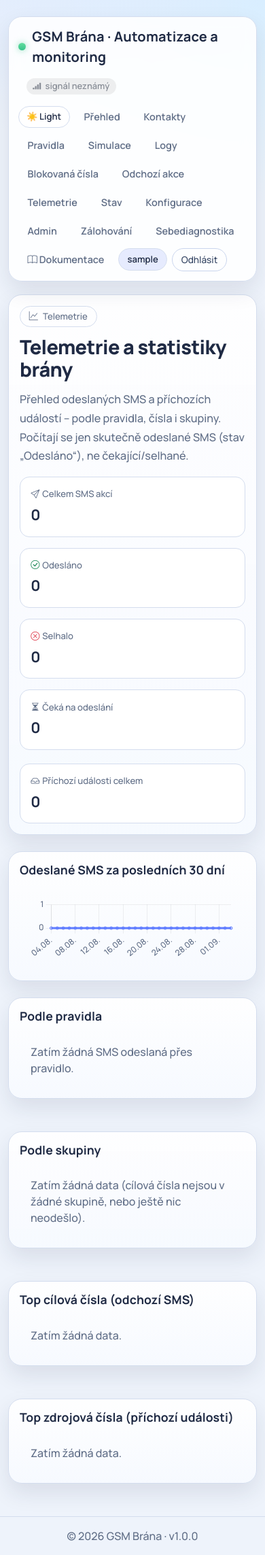
After one commit to denyduck/gsm_gate, a Django app: page /dashboard/telemetrie/ in a window 390 px wide. The commit adds this page. Shown: the whole page at 68% size. Run offline with Django 5.2, Linux system fonts and the light colour scheme; the visitor is signed in with stand-in values (Sample User, id 1); data that the repository does not hold is empty; some libraries are stand-ins or nearby versions.

Commit message:
feat: add telemetry/monitoring page with charts (Chart.js)
New "Telemetrie" page: summary counts (total/sent/failed/pending SMS,
total incoming events), a 30-day daily send trend, and breakdowns by
rule, target number, source number and group. Group breakdown resolves
each OutgoingAction's target_number back to PhoneNumber -> its groups,
since OutgoingAction only stores the raw number, not a group FK.

Also fixes a leftover "SIM7000" label on the dashboard stat card from
before the Calyx hardware migration.

```diff
--- a/django_app/dashboard/templates/dashboard/dashboard.html
+++ b/django_app/dashboard/templates/dashboard/dashboard.html
@@ -29,7 +29,7 @@
         <div class="col-md-3">
             <div class="card-stat">
                 <div class="label"><i class="bi bi-cpu me-1"></i>Modem</div>
-                <div class="value">SIM7000</div>
+                <div class="value">Calyx 4G</div>
             </div>
         </div>
         <div class="col-md-3">
--- /dev/null
+++ b/django_app/dashboard/templates/dashboard/telemetry.html
@@ -0,0 +1,172 @@
+{% extends "base.html" %}
+{% block title %}Telemetrie{% endblock %}
+
+{% block content %}
+<section class="app-panel mb-4">
+    <span class="status-badge"><i class="bi bi-graph-up"></i> Telemetrie</span>
+    <h1 class="hero-title">Telemetrie a statistiky brány</h1>
+    <p class="hero-subtitle">Přehled odeslaných SMS a příchozích událostí – podle pravidla, čísla i skupiny. Počítají se jen skutečně odeslané SMS (stav „Odesláno“), ne čekající/selhané.</p>
+
+    <div class="row g-3">
+        <div class="col-md-3">
+            <div class="card-stat"><div class="label"><i class="bi bi-send me-1"></i>Celkem SMS akcí</div><div class="value">{{ summary.total_sms }}</div></div>
+        </div>
+        <div class="col-md-3">
+            <div class="card-stat"><div class="label"><i class="bi bi-check-circle me-1 text-success"></i>Odesláno</div><div class="value">{{ summary.sent }}</div></div>
+        </div>
+        <div class="col-md-3">
+            <div class="card-stat"><div class="label"><i class="bi bi-x-circle me-1 text-danger"></i>Selhalo</div><div class="value">{{ summary.failed }}</div></div>
+        </div>
+        <div class="col-md-3">
+            <div class="card-stat"><div class="label"><i class="bi bi-hourglass-split me-1"></i>Čeká na odeslání</div><div class="value">{{ summary.pending }}</div></div>
+        </div>
+    </div>
+    <div class="row g-3 mt-1">
+        <div class="col-md-3">
+            <div class="card-stat"><div class="label"><i class="bi bi-inbox me-1"></i>Příchozí události celkem</div><div class="value">{{ summary.total_incoming_events }}</div></div>
+        </div>
+    </div>
+</section>
+
+<section class="app-panel mb-4">
+    <div class="panel-header"><h2 class="panel-title">Odeslané SMS za posledních 30 dní</h2></div>
+    <div class="p-3">
+        {% if daily_chart.values %}
+            <canvas id="dailyChart" height="90"></canvas>
+        {% else %}
+            <div class="text-muted-soft">Zatím žádná odeslaná SMS.</div>
+        {% endif %}
+    </div>
+</section>
+
+<div class="row g-4">
+    <div class="col-md-6">
+        <section class="app-panel mb-4">
+            <div class="panel-header"><h2 class="panel-title">Podle pravidla</h2></div>
+            <div class="p-3">
+                {% if rule_chart.labels %}
+                    <canvas id="ruleChart"></canvas>
+                {% else %}
+                    <div class="text-muted-soft">Zatím žádná SMS odeslaná přes pravidlo.</div>
+                {% endif %}
+            </div>
+        </section>
+    </div>
+    <div class="col-md-6">
+        <section class="app-panel mb-4">
+            <div class="panel-header"><h2 class="panel-title">Podle skupiny</h2></div>
+            <div class="p-3">
+                {% if group_chart.labels %}
+                    <canvas id="groupChart"></canvas>
+                {% else %}
+                    <div class="text-muted-soft">Zatím žádná data (cílová čísla nejsou v žádné skupině, nebo ještě nic neodešlo).</div>
+                {% endif %}
+            </div>
+        </section>
+    </div>
+    <div class="col-md-6">
+        <section class="app-panel mb-4">
+            <div class="panel-header"><h2 class="panel-title">Top cílová čísla (odchozí SMS)</h2></div>
+            <div class="p-3">
+                {% if target_chart.labels %}
+                    <canvas id="targetChart"></canvas>
+                {% else %}
+                    <div class="text-muted-soft">Zatím žádná data.</div>
+                {% endif %}
+            </div>
+        </section>
+    </div>
+    <div class="col-md-6">
+        <section class="app-panel mb-4">
+            <div class="panel-header"><h2 class="panel-title">Top zdrojová čísla (příchozí události)</h2></div>
+            <div class="p-3">
+                {% if source_chart.labels %}
+                    <canvas id="sourceChart"></canvas>
+                {% else %}
+                    <div class="text-muted-soft">Zatím žádná data.</div>
+                {% endif %}
+            </div>
+        </section>
+    </div>
+</div>
+
+{{ daily_chart|json_script:"daily-chart-data" }}
+{{ rule_chart|json_script:"rule-chart-data" }}
+{{ target_chart|json_script:"target-chart-data" }}
+{{ source_chart|json_script:"source-chart-data" }}
+{{ group_chart|json_script:"group-chart-data" }}
+{% endblock %}
+
+{% block scripts %}
+<script src="https://cdn.jsdelivr.net/npm/chart.js@4.4.4/dist/chart.umd.min.js"></script>
+<script>
+    (function () {
+        function parseData(id) {
+            const el = document.getElementById(id);
+            if (!el) return null;
+            return JSON.parse(el.textContent);
+        }
+
+        const isDark = document.documentElement.getAttribute('data-theme') === 'dark';
+        const gridColor = isDark ? 'rgba(255,255,255,0.08)' : 'rgba(0,0,0,0.06)';
+        const textColor = isDark ? '#a8b1c7' : '#5f6d86';
+
+        Chart.defaults.color = textColor;
+        Chart.defaults.borderColor = gridColor;
+        Chart.defaults.font.family = "'Manrope', 'Segoe UI', Arial, sans-serif";
+
+        const daily = parseData('daily-chart-data');
+        const dailyCanvas = document.getElementById('dailyChart');
+        if (daily && dailyCanvas && daily.labels.length) {
+            new Chart(dailyCanvas, {
+                type: 'line',
+                data: {
+                    labels: daily.labels,
+                    datasets: [{
+                        label: 'Odeslané SMS',
+                        data: daily.values,
+                        borderColor: '#5f7cff',
+                        backgroundColor: 'rgba(95, 124, 255, 0.15)',
+                        fill: true,
+                        tension: 0.3,
+                        pointRadius: 2,
+                    }],
+                },
+                options: {
+                    plugins: { legend: { display: false } },
+                    scales: { y: { beginAtZero: true, ticks: { precision: 0 } } },
+                },
+            });
+        }
+
+        function renderBarChart(canvasId, dataId, label, color) {
+            const data = parseData(dataId);
+            const canvas = document.getElementById(canvasId);
+            if (!data || !canvas || !data.labels.length) return;
+
+            new Chart(canvas, {
+                type: 'bar',
+                data: {
+                    labels: data.labels,
+                    datasets: [{
+                        label: label,
+                        data: data.values,
+                        backgroundColor: color,
+                        borderRadius: 6,
+                    }],
+                },
+                options: {
+                    indexAxis: 'y',
+                    plugins: { legend: { display: false } },
+                    scales: { x: { beginAtZero: true, ticks: { precision: 0 } } },
+                },
+            });
+        }
+
+        renderBarChart('ruleChart', 'rule-chart-data', 'Odeslané SMS', '#5f7cff');
+        renderBarChart('groupChart', 'group-chart-data', 'Odeslané SMS', '#36c38a');
+        renderBarChart('targetChart', 'target-chart-data', 'Odeslané SMS', '#f0b93a');
+        renderBarChart('sourceChart', 'source-chart-data', 'Příchozí události', '#ff6b81');
+    })();
+</script>
+{% endblock scripts %}
--- a/django_app/dashboard/urls.py
+++ b/django_app/dashboard/urls.py
@@ -55,4 +55,6 @@ urlpatterns = [
     path('self-test/run/', views.self_test_run_view, name='self_test_run'),
     path('self-test/<int:pk>/', views.self_test_detail_view, name='self_test_detail'),
 
+    path('telemetrie/', views.telemetry_view, name='telemetry'),
+
 ]
--- a/django_app/dashboard/views.py
+++ b/django_app/dashboard/views.py
@@ -47,6 +47,7 @@ from .forms import (
 from .services import backup as backup_service
 from .services import reset as reset_service
 from .services import selftest as selftest_service
+from .services import telemetry as telemetry_service
 from .services.rules_engine import (
     get_or_create_default_security_notification_rule,
     get_security_rule,
@@ -1153,3 +1154,25 @@ def self_test_run_view(request):
         messages.error(request, f'Sebediagnostika našla {counts["ERROR"]} chyb(u) - viz výsledky níže.')
 
     return redirect('self_test')
+
+
+@login_required
+@permission_required('dashboard.view_outgoingaction', raise_exception=True)
+def telemetry_view(request):
+    user = request.user
+
+    daily_labels, daily_values = telemetry_service.daily_sms_series(user)
+    rule_labels, rule_values = telemetry_service.sms_by_rule(user)
+    target_labels, target_values = telemetry_service.sms_by_target_number(user)
+    source_labels, source_values = telemetry_service.events_by_source_number(user)
+    group_labels, group_values = telemetry_service.sms_by_group(user)
+
+    context = {
+        'summary': telemetry_service.summary_counts(user),
+        'daily_chart': {'labels': daily_labels, 'values': daily_values},
+        'rule_chart': {'labels': rule_labels, 'values': rule_values},
+        'target_chart': {'labels': target_labels, 'values': target_values},
+        'source_chart': {'labels': source_labels, 'values': source_values},
+        'group_chart': {'labels': group_labels, 'values': group_values},
+    }
+    return render(request, 'dashboard/telemetry.html', context)
--- a/django_app/templates/base.html
+++ b/django_app/templates/base.html
@@ -92,6 +92,7 @@
                 {% endif %}
                 {% if perms.dashboard.view_outgoingaction %}
                     <a class="nav-link-app" href="{% url 'outgoing_actions' %}">Odchozí akce</a>
+                    <a class="nav-link-app" href="{% url 'telemetry' %}">Telemetrie</a>
                 {% endif %}
                 {% if perms.dashboard.view_gatewaysettings %}
                     <a class="nav-link-app" href="{% url 'gateway_status' %}">Stav</a>
```
Also changed, not shown: django_app/dashboard/services/telemetry.py (added, +116 -0 lines), docs/funkcionalita.md (+13 -0 lines).
